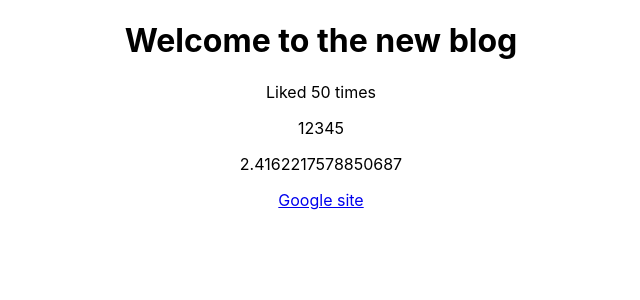
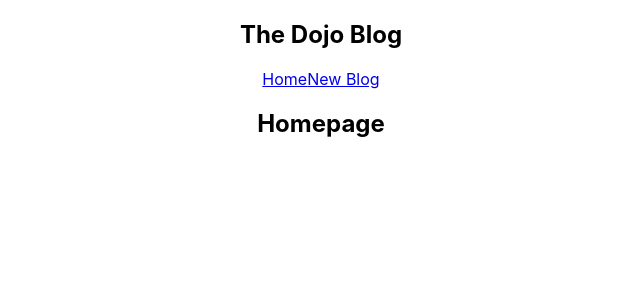
Before and after one commit to deeptijnair/make-a-blog, a React (Create React App) app: page / in a window 1280 px wide. Shown: the top 300 px of the page, without its empty margins (319-959 px from the left). Built offline with nearby package versions, Linux system fonts and the light colour scheme.

Commit message:
Added a Home component and nested it within App.js

```diff
--- a/src/App.js
+++ b/src/App.js
@@ -1,18 +1,14 @@
 import './App.css';
+import Navbar from './NavBar';
+import Home from './Home';
 
 function App() {
-
-  const title = "Welcome to the new blog";
-  const likes = 50;
-  const link = "http://www.google.com"
   return (
     <div className="App">
+      <Navbar />
       <div className='content'>
-        <h1>{title} </h1>
-        <p>Liked {likes} times</p>
-        <p>{ [1,2,3,4,5] }</p>
-        <p>{ Math.random() * 10}</p>
-        <a href={link}>Google site</a>
+        <Home />
+
       </div>
 
     </div>
--- /dev/null
+++ b/src/Home.js
@@ -0,0 +1,9 @@
+const Home = () => {
+    return (
+        <div className="home">
+            <h2>Homepage</h2>
+        </div>
+     );
+}
+
+export default Home;
--- a/src/NavBar.js
+++ b/src/NavBar.js
@@ -0,0 +1,13 @@
+const Navbar = () => {
+    return (
+        <nav className="navbar">
+            <h1>The Dojo Blog</h1>
+            <div className="links">
+                <a href="/">Home</a>
+                <a href="/create">New Blog</a>
+            </div>
+        </nav>
+     );
+}
+
+export default Navbar;
```
